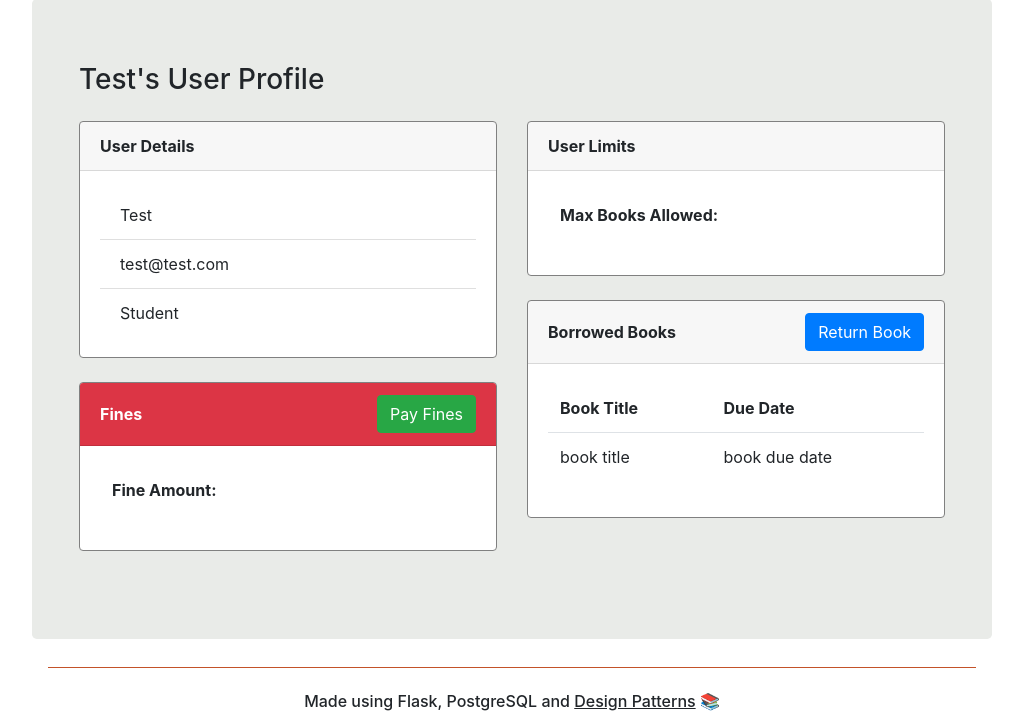
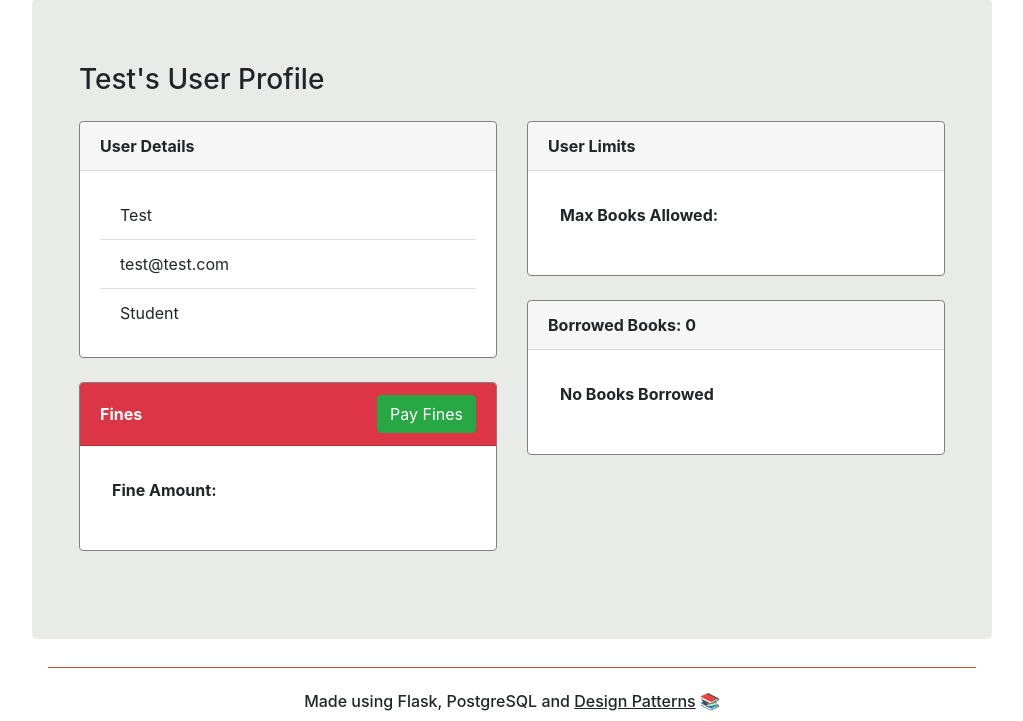
Before and after one commit to Dawid33/CS4125, a Flask app: template templates/user_profile/user_profile.html in a window 1280 px wide. Shown: the part 89-810 px from the top of the page, without its empty margins (128-1151 px from the left). Run offline with Flask 3, Linux system fonts and the light colour scheme; the template is opened without the code that fills it: values that come from a table or form of the project are taken from there, others are empty.

Commit message:
Added book return functionaility

```diff
--- a/models/users/library_member.py
+++ b/models/users/library_member.py
@@ -19,10 +19,10 @@ class LibraryMember(User, ABC):
         pass
 
     def get_borrowed_books(self):
-        pass
+        return self.lending_manager.get_borrowed_books(self.user_id)
 
-    def return_book(self, book):
-        pass
+    def return_book(self, borrow_id):
+        self.lending_manager.return_book(borrow_id)
 
     @abstractmethod
     def borrow_book(self, book_item):
--- a/templates/user_profile/fines.html
+++ b/templates/user_profile/fines.html
@@ -8,7 +8,7 @@
 {% block main %}
 <div class="jumbotron mt-4 mb-4" style="background-color: #e9ebe8;">
     <h3>Fines</h3>
-    <p>Confirm Payment of </p>
+    <p>test</p>
 </div>
 
 {% endblock main %}
--- a/templates/user_profile/user_profile.html
+++ b/templates/user_profile/user_profile.html
@@ -64,24 +64,36 @@
                     </div>
                 </div>
                 <div class="card mt-4">
-                    <div class="d-flex justify-content-between align-items-center card-header font-weight-bold">
-                        <span>Borrowed Books</span>
-                        <button class="btn btn-primary ml-2" onclick="returnBook()">Return Book</button>
+                    <div class="card-header font-weight-bold">
+                        Borrowed Books: {{user.get_borrowed_books() | length}}
                     </div>
                     <div class="card-body">
                         <table class="table table-no-border">
+                            {% if user.get_borrowed_books() %}
                             <thead>
                                 <tr>
                                     <th>Book Title</th>
-                                    <th>Due Date</th>
+                                    <th>Author</th>
                                 </tr>
                             </thead>
-                            <tbody>
+                                <tbody>
+                                    {% for book, borrow_id in user.get_borrowed_books() %}
+                                    <tr>
+                                        <td>{{ book.title }}</td>
+                                        <td>{{ book.author }}</td>
+                                        <td>
+                                            <a href="/return_book/{{ borrow_id }}"><button class="btn btn-sm btn-primary" onclick="returnBook()">Return Book</button></a>
+                                        </td>
+                                    </tr>
+                                    {% endfor %}
+                                </tbody>
+                            {% else %}
+                            <thead>
                                 <tr>
-                                    <td>book title</td>
-                                    <td>book due date</td>
+                                    <th>No Books Borrowed</th>
                                 </tr>
-                            </tbody>
+                            </thead>
+                            {% endif %}
                         </table>
                     </div>
                 </div>
```
Also changed, not shown: models/database_manager/db_manager.py (+22 -0 lines), models/lend_withdraw/lending_manager.py (+4 -5 lines), src/user_profile.py (+7 -0 lines), instance/cs4125_database.db.
